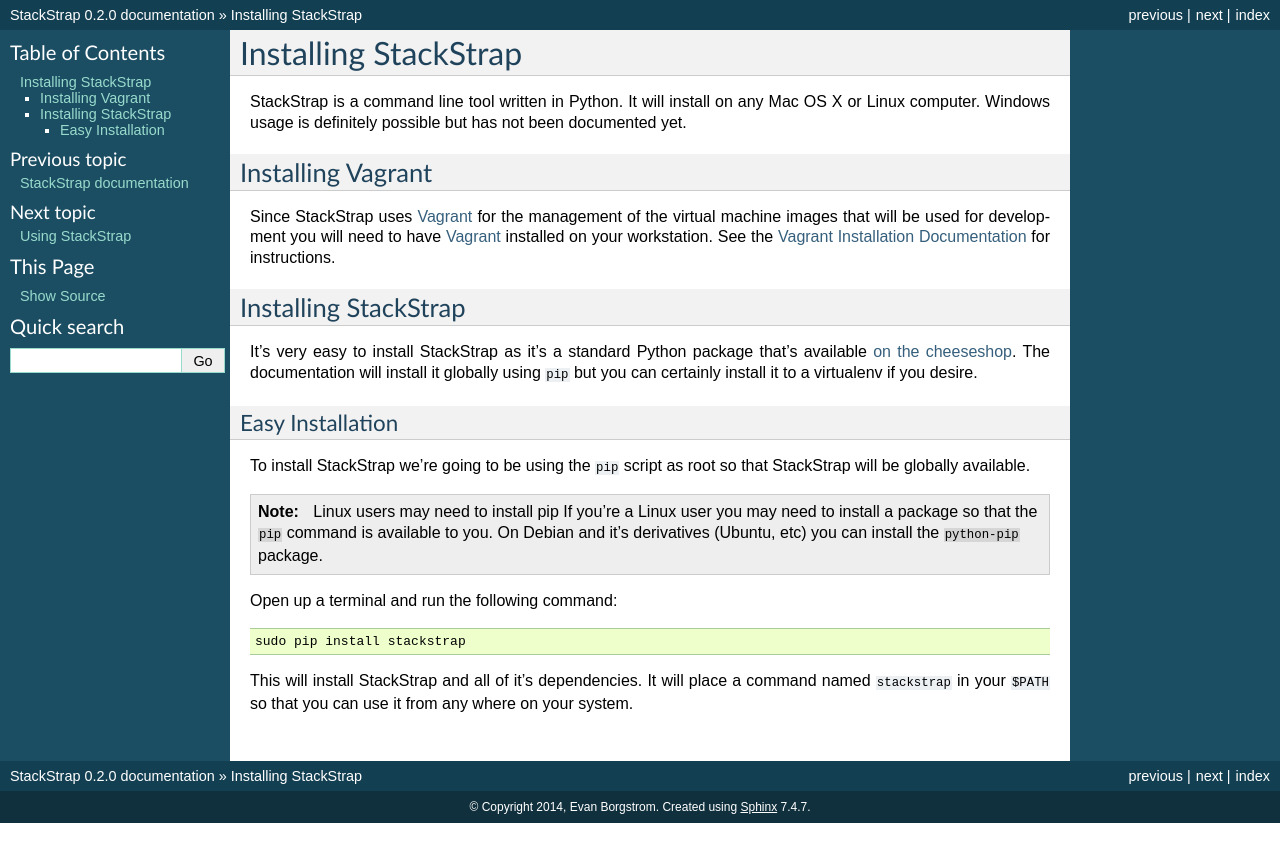
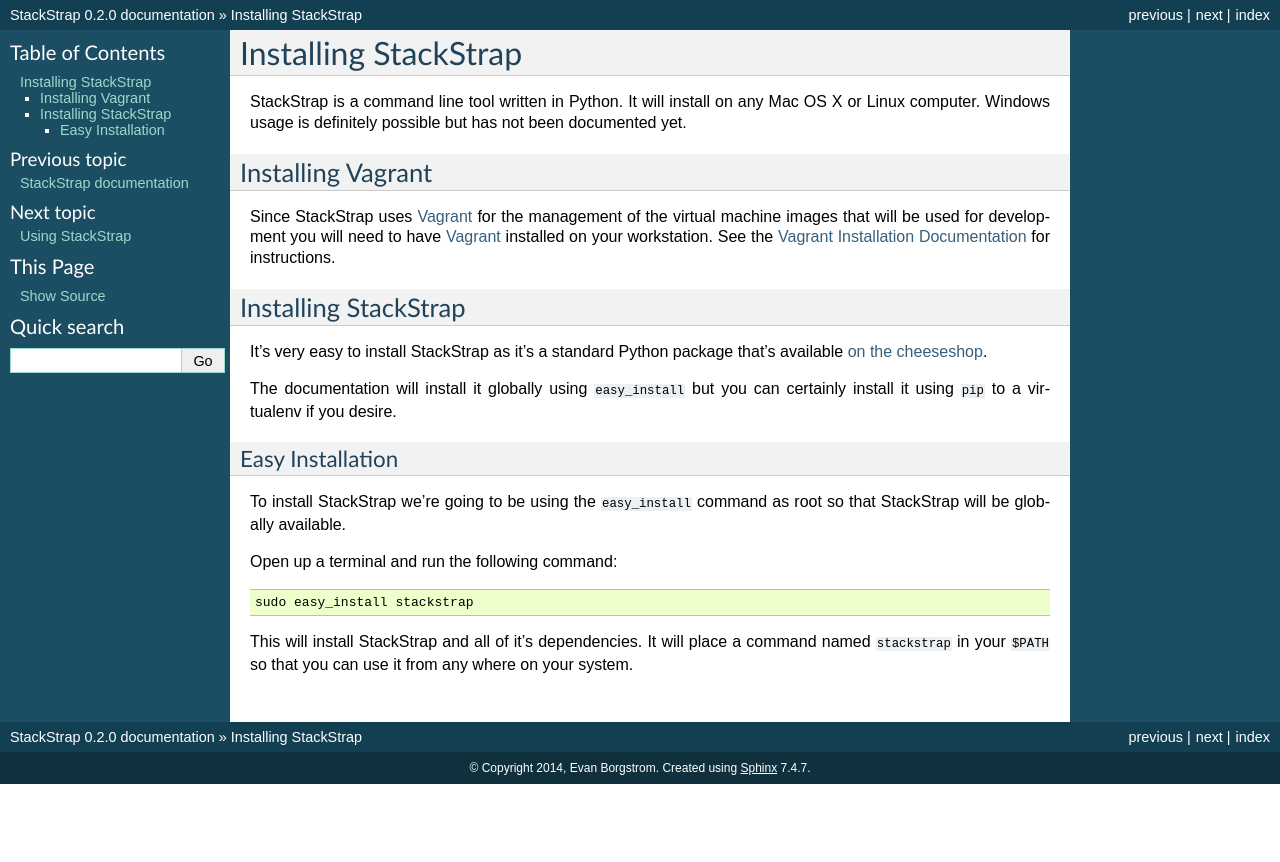
Before and after one commit to stackstrap/stackstrap, a Sphinx documentation site: the page built from docs/installation.rst, in a window 1280 px wide. Shown: the top 862 px of the page. Built offline with Sphinx 7.4.7, drawn with Linux system fonts in a browser that asks for light colours.

Commit message:
Most vanilla systems do not have pip, switch to easy_install

```diff
--- a/docs/installation.rst
+++ b/docs/installation.rst
@@ -14,22 +14,19 @@
 Installing StackStrap
 ---------------------
 It's very easy to install StackStrap as it's a standard Python package that's
-available `on the cheeseshop`_. The documentation will install it globally
-using ``pip`` but you can certainly install it to a virtualenv if you desire.
+available `on the cheeseshop`_.
+
+The documentation will install it globally using ``easy_install`` but you can
+certainly install it using ``pip`` to a virtualenv if you desire.
 
 Easy Installation
 ~~~~~~~~~~~~~~~~~
-To install StackStrap we're going to be using the ``pip`` script as root so
-that StackStrap will be globally available.
-
-.. note:: Linux users may need to install pip
-   If you're a Linux user you may need to install a package so that the
-   ``pip`` command is available to you. On Debian and it's derivatives
-   (Ubuntu, etc) you can install the ``python-pip`` package.
+To install StackStrap we're going to be using the ``easy_install`` command as
+root so that StackStrap will be globally available.
 
 Open up a terminal and run the following command::
 
-    sudo pip install stackstrap
+    sudo easy_install stackstrap
 
 This will install StackStrap and all of it's dependencies. It will place a
 command named ``stackstrap`` in your ``$PATH`` so that you can use it from
```
